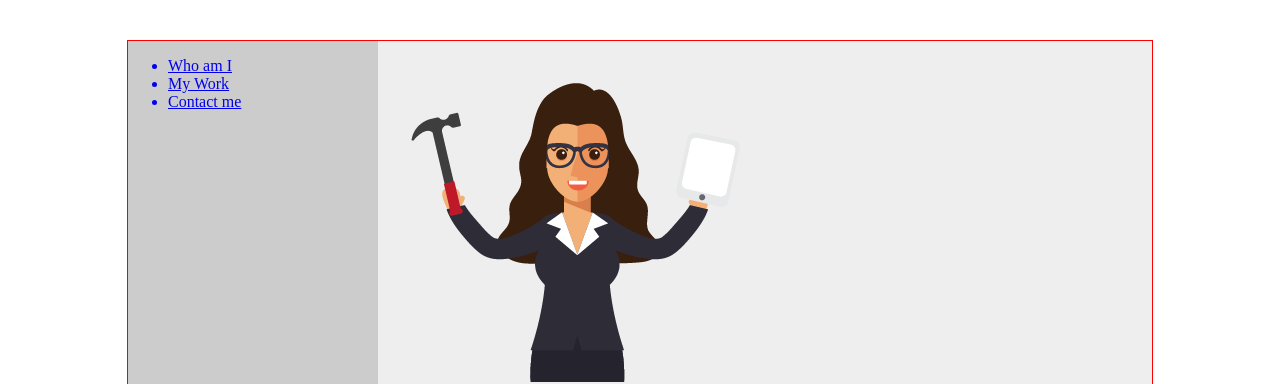
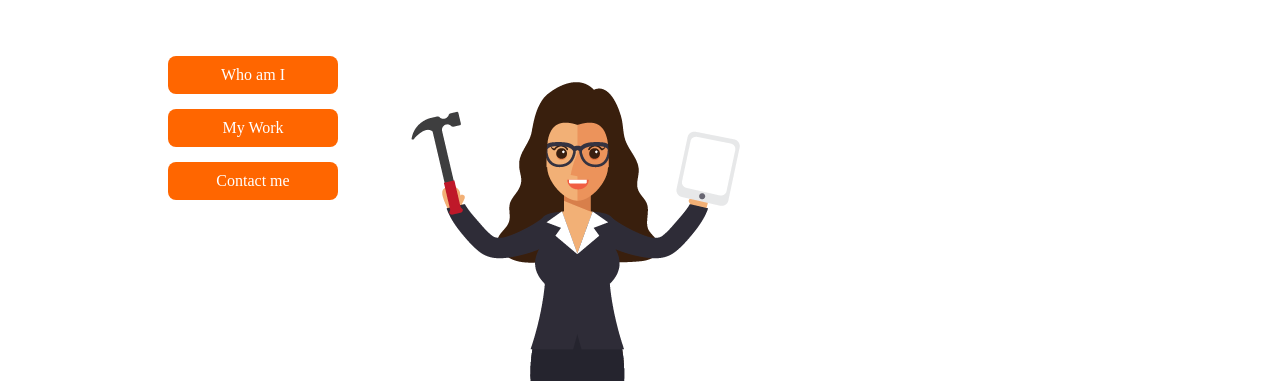
Before and after one commit to ALPHACamp/web-online-my-personal-site, a plain HTML site: page index.html in a window 1280 px wide. Shown: the top 384 px of the page. Drawn offline with Linux system fonts and the light colour scheme.

Commit message:
style navigator

```diff
--- a/index.html
+++ b/index.html
@@ -8,7 +8,7 @@
   <body>
     <div id="container">
       <div id="navigator">
-        <ul>
+        <ul class="menu">
           <a href="#about"><li>Who am I</li></a>
           <a href="#my-work"><li>My Work</li></a>
           <a href="#contact-me"><li>Contact me</li></a>
--- a/stylesheet/style.css
+++ b/stylesheet/style.css
@@ -3,22 +3,43 @@ body {
 }
 
 #container {
-  border: 1px solid red;
 	width: 1024px;
 	margin: 5vh auto;
 }
 
 #navigator {
-	background-color: #ccc;
 	width: 250px;
 	height : 90vh;
 	float: left;
 }
 
+/* navigator style */
+
 #main {
-	background-color: #eee;
 	box-sizing: border-box;
 	height : 90vh;
 	overflow: auto;
 	padding: 15px;
 }
+
+.menu li {
+  width: 150px;
+  padding: 10px 10px;
+  margin-bottom: 15px;
+  text-align: center;
+  border-radius: 8px;
+	list-style-type: none;
+	background-color: #ff6600;
+	color: #fff;
+}
+
+a {
+	text-decoration: none;
+}
+
+a:hover li {
+	border: 1px solid #ff6600;
+	background-color: #fff;
+	color: #ff6600;
+	font-weight: 800;
+}
```
